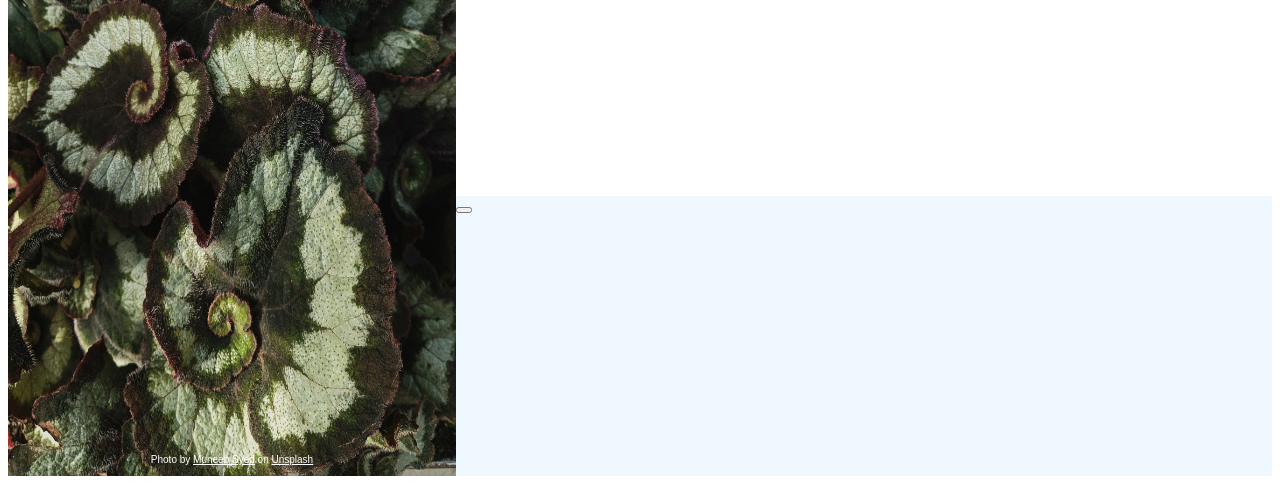
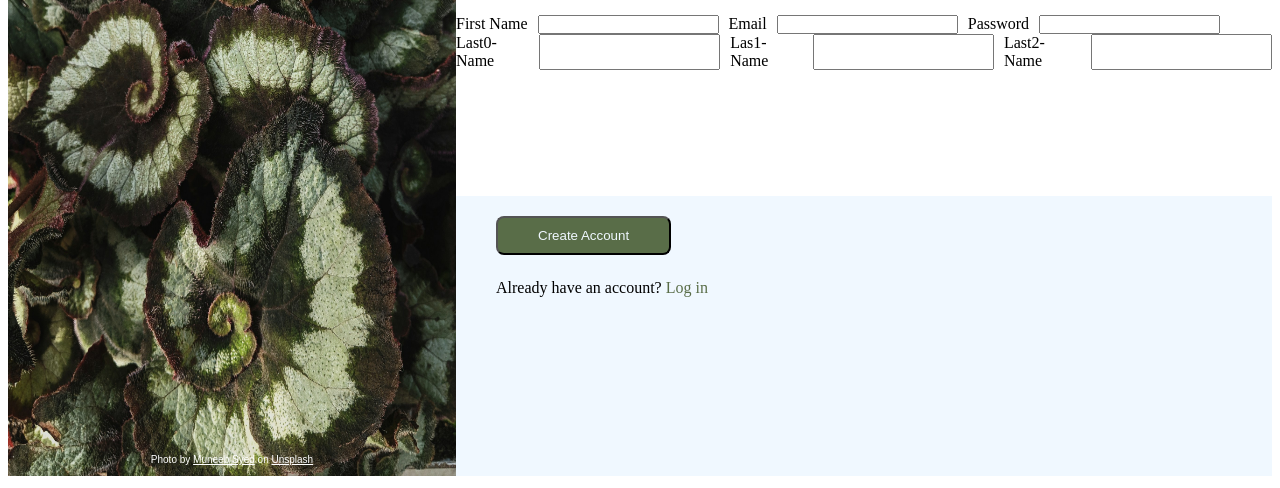
Before and after one commit to kcn2900/Project-Sign-Up-Form, a plain HTML site: page index.html in a window 1280 px wide. Shown: the part 332-820 px from the top of the page. Drawn offline with Linux system fonts and the light colour scheme.

Commit message:
Completed 2/3 portions of the right side, but stuck on CSS for form

```diff
--- a/index.html
+++ b/index.html
@@ -35,16 +35,47 @@
                     </p>
                 </div>
                 <div class="mid">
-                    <form action="">
-                        <fieldset>
-                            <legend>Let's do this!</legend>
-                        </fieldset>
+                    <h3>Let's do this!</h3>
+                    <form action="" id="form-a">
+                        <div class="mid-left">
+                            <div>
+                                <label for="fame">First Name</label>
+                                <input type="text" id="fname" name="fname" required>
+                            </div>
+
+                            <div>
+                                <label for="email">Email</label>
+                                <input type="text" id="email" name="email" required>
+                            </div>
+
+                            <div>
+                                <label for="password">Password</label>
+                                <input type="text" id="lname" name="lname" required>
+                            </div>
+                        </div>
+
+                        <div class="mid-right">
+                            <div>
+                                <label for="lname">Last0-Name</label>
+                                <input type="text" id="lname" name="lname" required>
+                            </div>
+
+                            <div>
+                                <label for="lname">Las1- Name</label>
+                                <input type="text" id="lname" name="lname" required>
+                            </div>
+
+                            <div>
+                                <label for="lname">Last2- Name</label>
+                                <input type="text" id="lname" name="lname" required>
+                            </div>
+                        </div>
                     </form>
                 </div>
                 <div class="bot">
-                    <button>
-
-                    </button>
+                    <button form="form-a" type="submit">Create Account</button>
+                    <br><br>
+                    <p>Already have an account? <span style="color: #596D48;">Log in</span></p>
                 </div>
             </div>
         </div>
--- a/styles.css
+++ b/styles.css
@@ -1,6 +1,11 @@
 @font-face {
     font-family: norse-bold;
     src: url(Norse-Bold.otf);
+}
+
+* {
+    padding: 0px;
+    box-sizing: border-box;
 }
 
 :root {
@@ -19,8 +24,8 @@ div[class="left"] {
     color: white;
 }
 
-div>img {
-    height: 100vh;
+div[class='left']>img {
+    height: calc(var(--top-bot-height) * 2 + 30vh);
     width: var(--left-sidebar-width);
 }
 
@@ -69,12 +74,40 @@ p[class='message'] {
     width: calc(var(--right-sidebar-width) - 20vw);
     font-size: 16px;
     padding: 10px 40px;
-    margin-top: 60px;
+    margin-top: 100px;
     font-weight: 600;
 }
 
 div[class='mid'] {
+    appearance: none;
     background-color: white;
     height: 30vh;
     display: flex;
+    flex-direction: column;
 }
+
+div[class='mid'] div {
+    display: flex;
+    gap: 10px;
+    flex-direction: row;
+}
+
+div[class='bot'] {
+    padding: 20px 40px;
+}
+
+input {
+    padding: 0px;
+    margin: 0px;
+    box-sizing: border-box;
+    width: calc(var(100vw - --right-sidebar-width));
+    gap: 10px;
+}
+
+button {
+    background-color: #596D48;
+    color: aliceblue;
+    padding: 10px 40px;
+    border-radius: 8px;
+    margin-bottom: -10px;
+}
```
